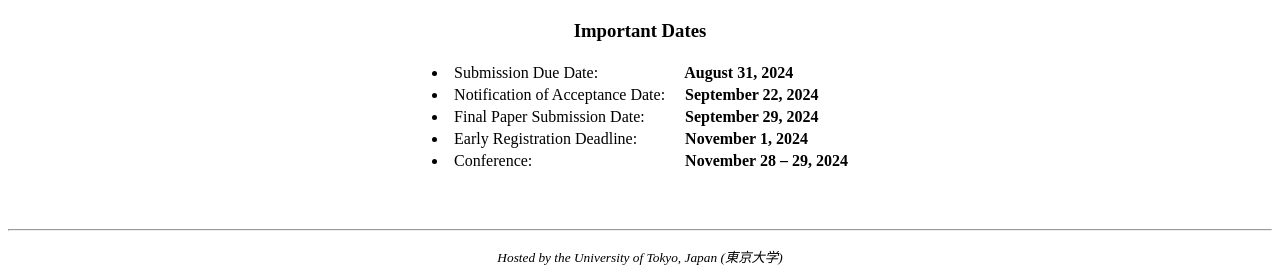
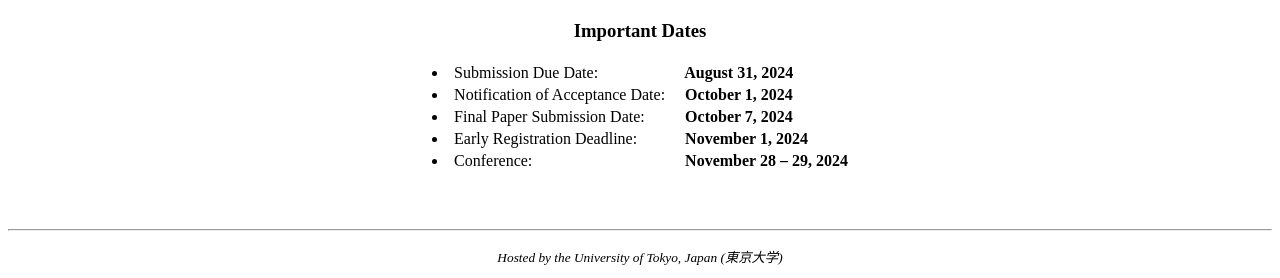
Before and after one commit to icea-conf/2024, a Jekyll site: the page built from index.html, in a window 1280 px wide. Shown: the part 862-1140 px from the top of the page. Built offline with Jekyll 4.4.1, drawn with Linux system fonts in a browser that asks for light colours; the list of posts is cut into pages by our own code.

Commit message:
update dates

```diff
--- a/index.html
+++ b/index.html
@@ -30,7 +30,7 @@
                                           <li>Notification of Acceptance Date: </li>
                                     </td>
                                     <td>
-                                          <b>&nbsp; &nbsp; September 22, 2024</b>
+                                          <b>&nbsp; &nbsp; October 1, 2024</b>
                                     </td>
                               </tr>
                               <tr>
@@ -38,7 +38,7 @@
                                           <li>Final Paper Submission Date: </li>
                                     </td>
                                     <td>
-                                          <b>&nbsp; &nbsp; September 29, 2024</del></b>
+                                          <b>&nbsp; &nbsp; October 7, 2024</del></b>
                                     </td>
                               </tr>
                               <tr>
--- a/papers/index.html
+++ b/papers/index.html
@@ -133,7 +133,7 @@
                 <li>Notification of Acceptance Date:</li>
               </td>
               <td>
-                <b>&nbsp; &nbsp; September 22, 2024</b>
+                <b>&nbsp; &nbsp; October 1, 2024</b>
               </td>
             </tr>
             <tr>
--- a/registration/index.html
+++ b/registration/index.html
@@ -24,7 +24,7 @@ title: ICEA 2024
 
                <h3><u>Registration Policy</u></h3>
                <ul class="ul-style">
-                    <li class="li-style"><a style="text-align: justify">Each Accepted Paper at ICEA 2024 must have at least one author registered with the Author rate at the camera ready submission deadline of <b style="color: #FF0000">September 29</b>.</a></li><br>
+                    <li class="li-style"><a style="text-align: justify">Each Accepted Paper at ICEA 2024 must have at least one author registered with the Author rate at the camera ready submission deadline of <b style="color: #FF0000">October 7</b>.</a></li><br>
                     <li class="li-style"><a style="text-align: justify">Each Accepted Regular registration can cover 1 Regular Paper.</a></li><br>
                     <!-- <li class="li-style"><a style="text-align: justify">ACM Member or ACM SigAPP member rates are only available to individuals who are ACM or ACM SigAPP members at the time of registration.</a></li> -->
                </ul></br>
```
